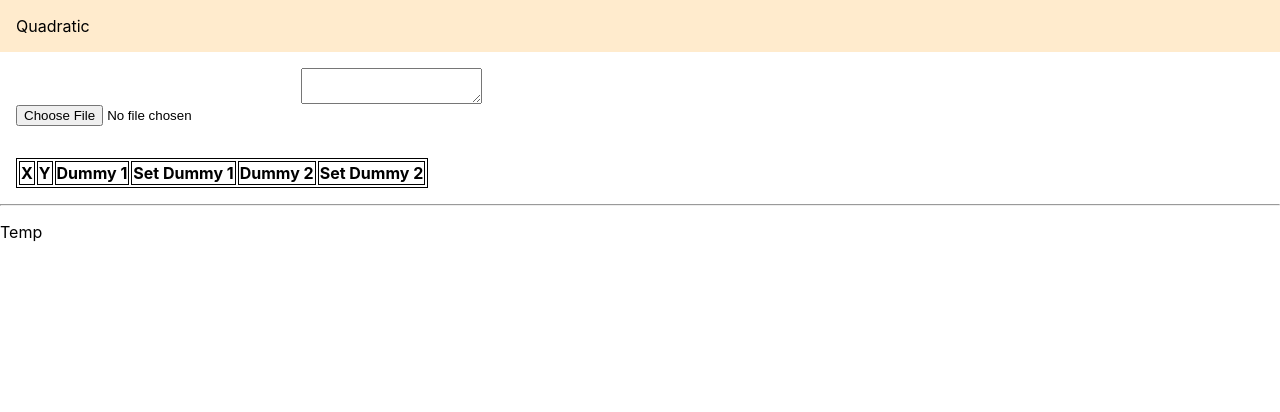
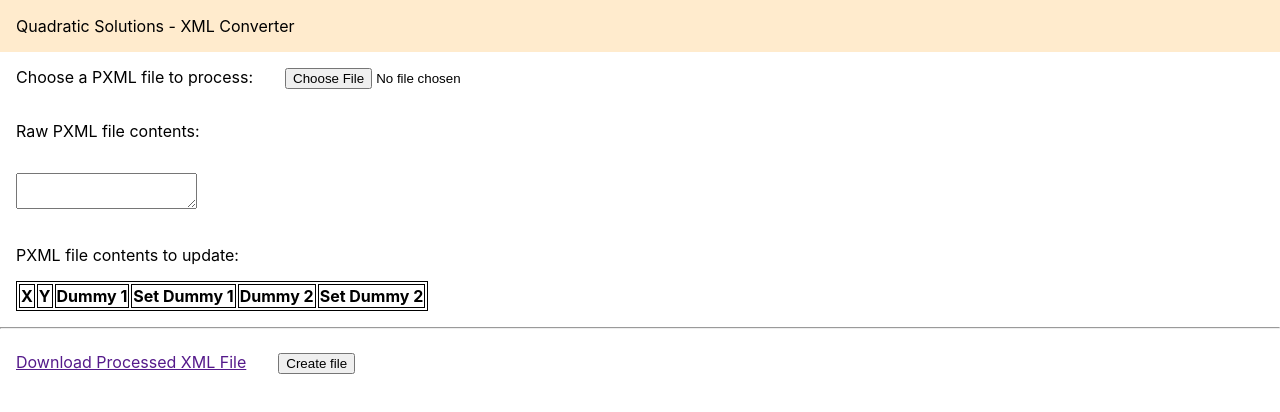
Before and after one commit to rakesh-m/quadratic-xml-converter, a React (Create React App) app: page / in a window 1280 px wide. Shown: the top 412 px of the page. Built offline with nearby package versions, Linux system fonts and the light colour scheme.

Commit message:
Added file download functionality

```diff
--- a/src/App.css
+++ b/src/App.css
@@ -7,7 +7,7 @@ header {
   padding: 1rem;
 }
 
-input, textarea {
+a, button, label, p, input, textarea {
   margin: 1rem;
 }
 
--- a/src/App.js
+++ b/src/App.js
@@ -37,23 +37,56 @@ export default function App()
         setPoints(newPoints)
     }
 
+    function setDummy2(pointID, value)
+    {
+        console.log(`Dummy 2 set for point ${pointID} to ${value}`)
+        const newPoints= points.map(point => pointID === point.id ? {...point, dummy2: value} : point)
+        setPoints(newPoints)
+    }
+
+    function createProcessedXML()
+    {
+        let zone='<ZONE>'
+        for(var point of points)
+        {
+          // console.log(`<POINT x="${point.x}" y="${point.y}"/>`)
+            zone = zone.concat(`<POINT x="${point.x}" y="${point.y}" dummy1="${point.dummy1}" dummy2="${point.dummy2}"/>`)
+        }
+        zone = zone.concat('</ZONE>')
+
+        console.log(`ZONE: ${zone}`)
+        return zone
+    }
+
+    function downloadXML() {
+      console.log('Inside DownloadXML')
+      var a = document.getElementById('a')
+      var xml = createProcessedXML();
+      console.log(xml)
+      if(a)
+      {
+        var file = new Blob([xml], {type: 'text/xml'});
+        a.href = URL.createObjectURL(file);
+        a.download = 'processed.xml';
+      }
+      else
+        console.log('No Anchor tag');
+    }
     const setButton  = <button onClick={showLegend}>Set Value</button>
     const result = points.map(point => (
+      <>
             <tr>
               <td>{point.x}</td>
               <td>{point.y}</td>
               <td>{point.dummy1}</td>
               <td>{<Legend handleClick={setDummy1} id={point.id}/>}</td>
               <td>{point.dummy2}</td>
-      <td>{<Legend/>}</td>
+              <td>{<Legend handleClick={setDummy2} id={point.id}/>}</td>
             </tr>
+      </>
     ))
-    return (
-        <div>
-          <header>Quadratic</header>
-          {/* <Legend /> */}
-          <input type='file' onChange={importPXML} />
-          <textarea className='content'></textarea>
+
+    const contentsTable = (
       <table>
       <thead>
           <tr>
@@ -65,10 +98,27 @@ export default function App()
             <th>Set Dummy 2</th>
           </tr>
         </thead>
-          <tbody>{result}</tbody>
+        <tbody>
+          {result}
+      </tbody>
     </table>
+    )
+
+    return (
+      <div>
+          <header>Quadratic Solutions - XML Converter</header>
+          {/* <Legend /> */}
+          <label for="pxml">Choose a PXML file to process:</label>
+          <input type='file' id='pxml' onChange={importPXML} />
+          <br/>
+          <p>Raw PXML file contents:</p>
+          <textarea className='content'></textarea>
+          <p>PXML file contents to update:</p>
+          {contentsTable}
           <hr></hr>
-          <p>{xmlContent}</p>
+          <a href='' id="a">Download Processed XML File</a>
+          <button onClick={downloadXML}>Create file</button>
+          {/* <p>{xmlContent}</p> */}
         </div>
     )
 
--- a/src/Legend.js
+++ b/src/Legend.js
@@ -7,14 +7,14 @@ export default function Legend(props)
             <div className='grid-container'>
                 <div>A L</div>
                 <button onClick={()=> props.handleClick(props.id, 50)} className="al_5">50</button>
-                <button onClick={()=> props.handleClick(props.id, 0)} className="al_0">0</button>
+                <button onClick={()=> props.handleClick(props.id, 0)}>0</button>
                 <button onClick={()=> props.handleClick(props.id, 20)} className="al_2">20</button>
                 <button onClick={()=> props.handleClick(props.id, 0)} className="al_0_2">0</button>
                 <div>L</div>
-                <button className="l_1">10</button>
-                <button className="l_10">100</button>
-                <button className="l_1_2">10</button>
-                <button className="l_0">0</button>
+                <button onClick={()=> props.handleClick(props.id, 10)}>10</button>
+                <button onClick={()=> props.handleClick(props.id, 100)}>100</button>
+                <button onClick={()=> props.handleClick(props.id, 10)}>10</button>
+                <button onClick={()=> props.handleClick(props.id, 0)}>0</button>
                 <div>T</div>
                 <div>1</div>
                 <div>10</div>
```
Lines whose indentation alone changed are shown as unchanged.
